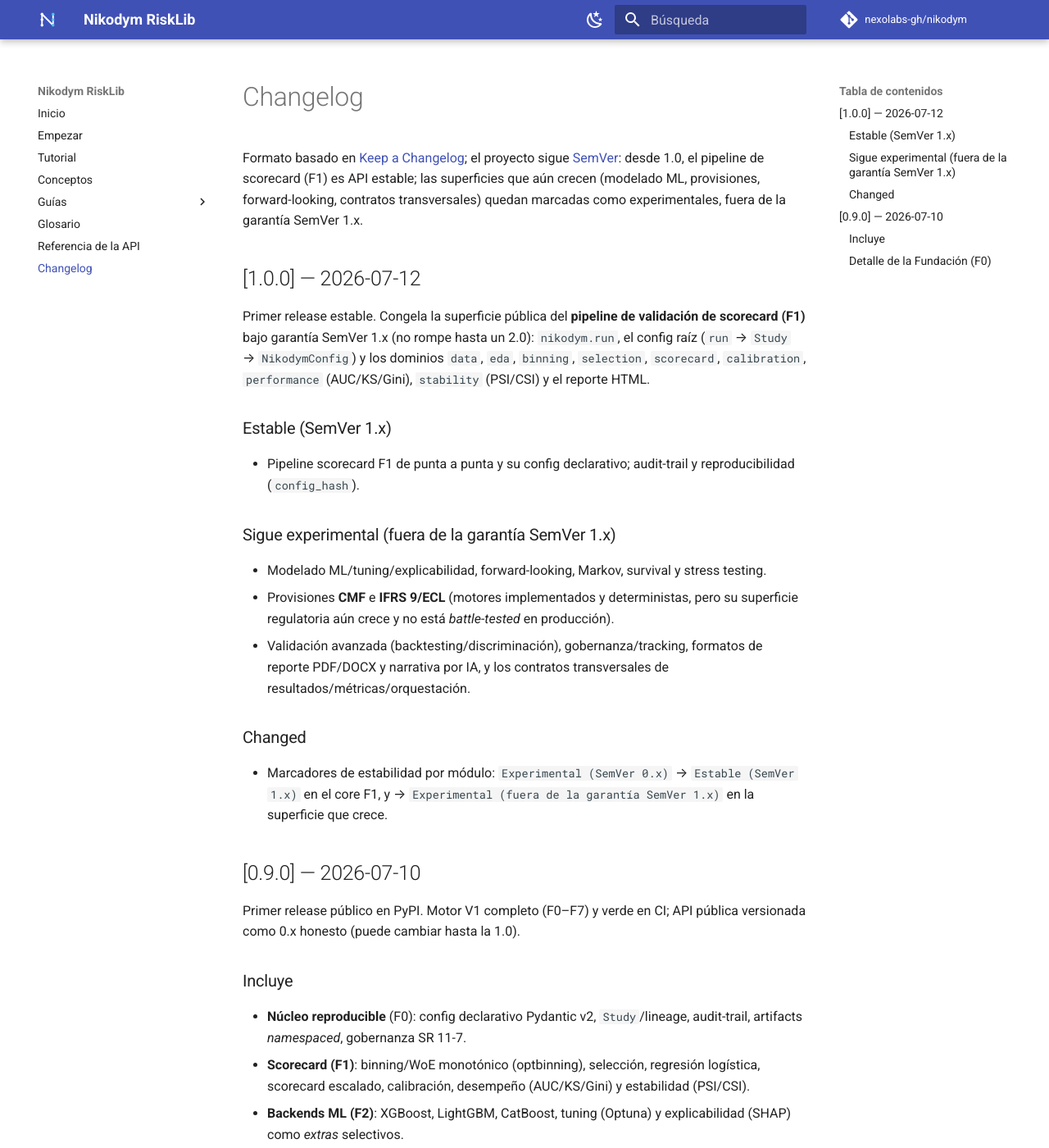
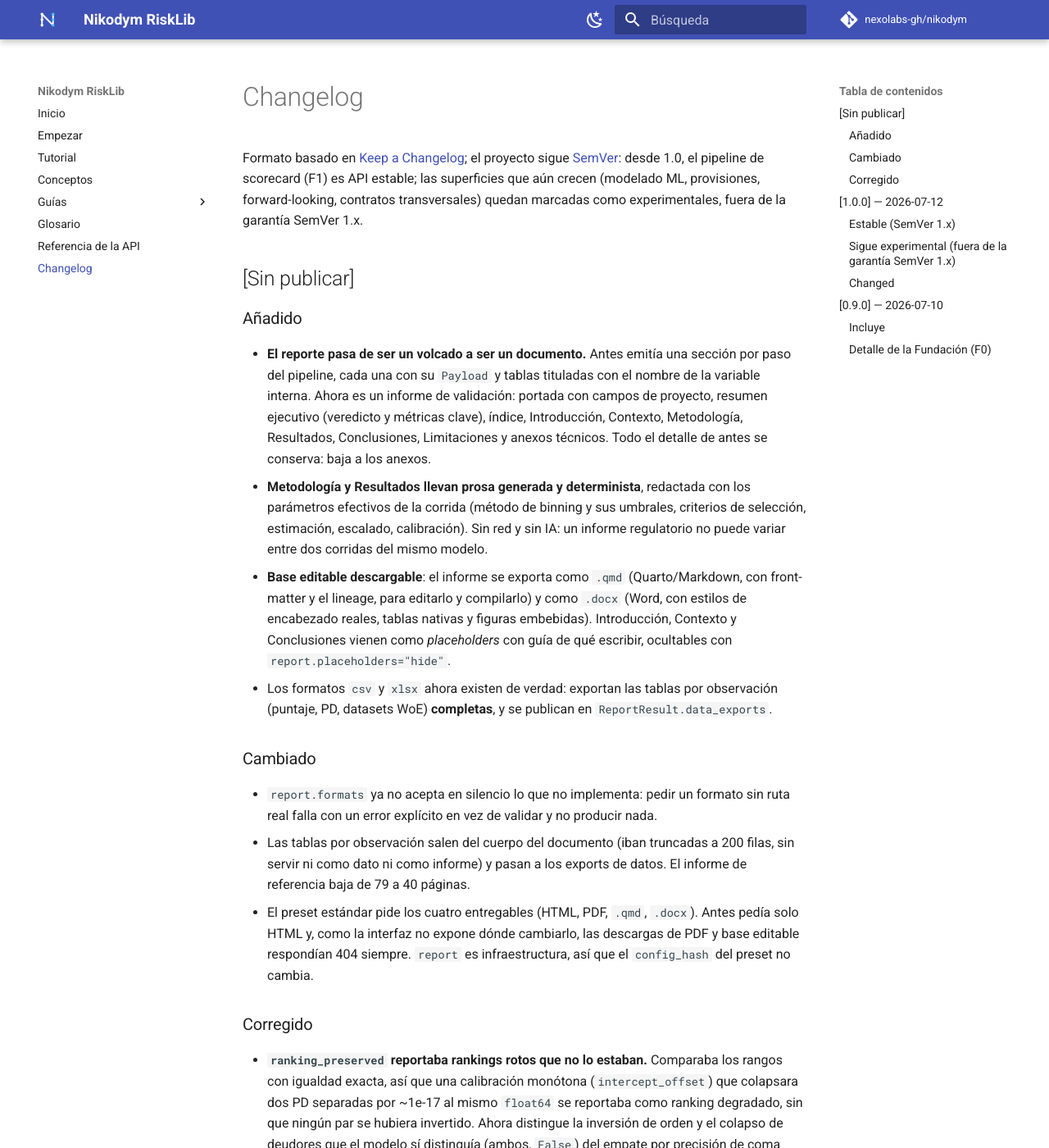
Before and after one commit to nexolabs-gh/nikodym, an MkDocs documentation site: the page built from docs_site/changelog.md, in a window 1280 px wide and 1400 px high. Shown: the whole window at 82% size. Built offline with MkDocs 1.6.1 and Material for MkDocs 9.7.7, drawn with Linux system fonts in a browser that asks for light colours; comment, search, counter and statistics services are not loaded; some of the changed text lies outside the part shown.

Commit message:
docs: el informe de validación y la base editable, en el contexto del repo
- AGENTS.md decía que el reporte lo hace Quarto, que se retiró en 1.0: el PDF es
  WeasyPrint y el Word python-docx. Se aclara además que la prosa del informe es
  determinista y NO la escribe la capa de IA.
- CHANGELOG: entrada [Sin publicar] con el informe como documento, la prosa
  determinista, la base editable .qmd/.docx, los datasets fuera del cuerpo, y los
  dos fixes (ranking_preserved y la degradación del PDF sin librerías nativas).
- README: el informe de validación entra en "Qué hace". Era invisible, siendo lo
  que un área de riesgo realmente tiene que entregar.
- SDD-26 se marca como parcialmente desactualizado: todavía especifica Quarto como
  renderer y alguien podría reintroducirlo siguiéndolo. Reescribirlo es deuda.

Co-Authored-By: Claude Opus 4.8 (1M context) <noreply@anthropic.com>

```diff
--- a/CHANGELOG.md
+++ b/CHANGELOG.md
@@ -4,6 +4,50 @@ Formato basado en [Keep a Changelog](https://keepachangelog.com/es-ES/1.1.0/);
 el proyecto sigue [SemVer](https://semver.org/lang/es/): desde 1.0, el pipeline de scorecard (F1)
 es API estable; las superficies que aún crecen (modelado ML, provisiones, forward-looking,
 contratos transversales) quedan marcadas como experimentales, fuera de la garantía SemVer 1.x.
+
+## [Sin publicar]
+
+### Añadido
+
+- **El reporte pasa de ser un volcado a ser un documento.** Antes emitía una sección por paso del
+  pipeline, cada una con su `Payload` y tablas tituladas con el nombre de la variable interna. Ahora
+  es un informe de validación: portada con campos de proyecto, resumen ejecutivo (veredicto y
+  métricas clave), índice, Introducción, Contexto, Metodología, Resultados, Conclusiones,
+  Limitaciones y anexos técnicos. Todo el detalle de antes se conserva: baja a los anexos.
+- **Metodología y Resultados llevan prosa generada y determinista**, redactada con los parámetros
+  efectivos de la corrida (método de binning y sus umbrales, criterios de selección, estimación,
+  escalado, calibración). Sin red y sin IA: un informe regulatorio no puede variar entre dos
+  corridas del mismo modelo.
+- **Base editable descargable**: el informe se exporta como `.qmd` (Quarto/Markdown, con front-matter
+  y el lineage, para editarlo y compilarlo) y como `.docx` (Word, con estilos de encabezado reales,
+  tablas nativas y figuras embebidas). Introducción, Contexto y Conclusiones vienen como
+  *placeholders* con guía de qué escribir, ocultables con `report.placeholders="hide"`.
+- Los formatos `csv` y `xlsx` ahora existen de verdad: exportan las tablas por observación
+  (puntaje, PD, datasets WoE) **completas**, y se publican en `ReportResult.data_exports`.
+
+### Cambiado
+
+- `report.formats` ya no acepta en silencio lo que no implementa: pedir un formato sin ruta real
+  falla con un error explícito en vez de validar y no producir nada.
+- Las tablas por observación salen del cuerpo del documento (iban truncadas a 200 filas, sin servir
+  ni como dato ni como informe) y pasan a los exports de datos. El informe de referencia baja de 79 a
+  40 páginas.
+- El preset estándar pide los cuatro entregables (HTML, PDF, `.qmd`, `.docx`). Antes pedía solo HTML
+  y, como la interfaz no expone dónde cambiarlo, las descargas de PDF y base editable respondían 404
+  siempre. `report` es infraestructura, así que el `config_hash` del preset no cambia.
+
+### Corregido
+
+- **`ranking_preserved` reportaba rankings rotos que no lo estaban.** Comparaba los rangos con
+  igualdad exacta, así que una calibración monótona (`intercept_offset`) que colapsara dos PD
+  separadas por ~1e-17 al mismo `float64` se reportaba como ranking degradado, sin que ningún par se
+  hubiera invertido. Ahora distingue la inversión de orden y el colapso de deudores que el modelo sí
+  distinguía (ambos, `False`) del empate por precisión de coma flotante (`True`). El colapso se sigue
+  contando en `ties_created`.
+- **Sin las librerías nativas de WeasyPrint, la corrida entera moría.** `pdf.fail_if_unavailable=False`
+  promete degradar y entregar el HTML igual, pero solo cubría "WeasyPrint no instalado": las nativas
+  ausentes (Pango/HarfBuzz/libffi) escapaban como `OSError` crudo. Es el caso normal de
+  `pip install nikodym[pdf]` en macOS o Windows sin Pango.
 
 ## [1.0.0] — 2026-07-12
 
```
Also changed, not shown: AGENTS.md (+1 -1 lines), README.md (+6 -0 lines), docs/design/26-report.md (+14 -0 lines).
